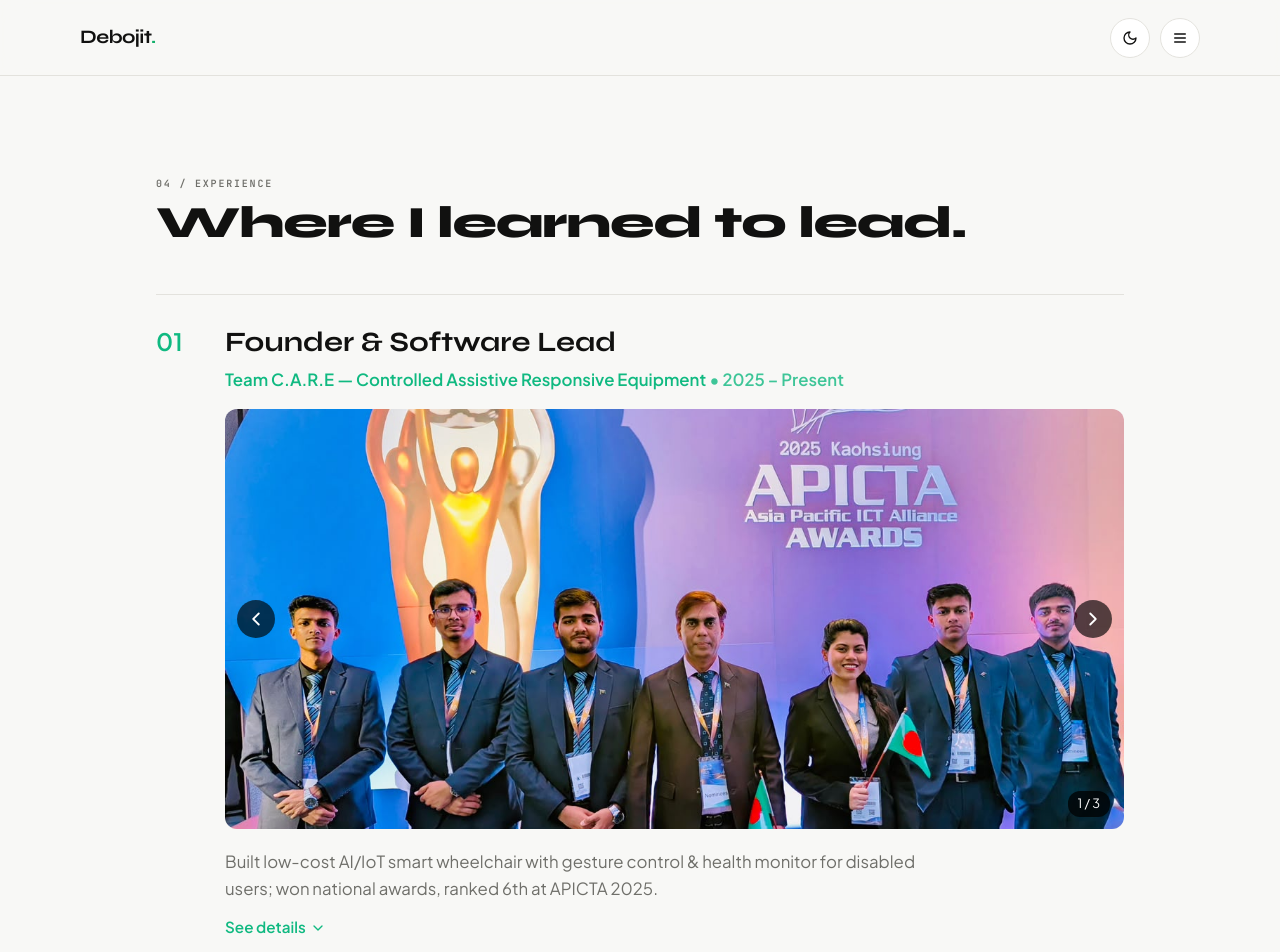
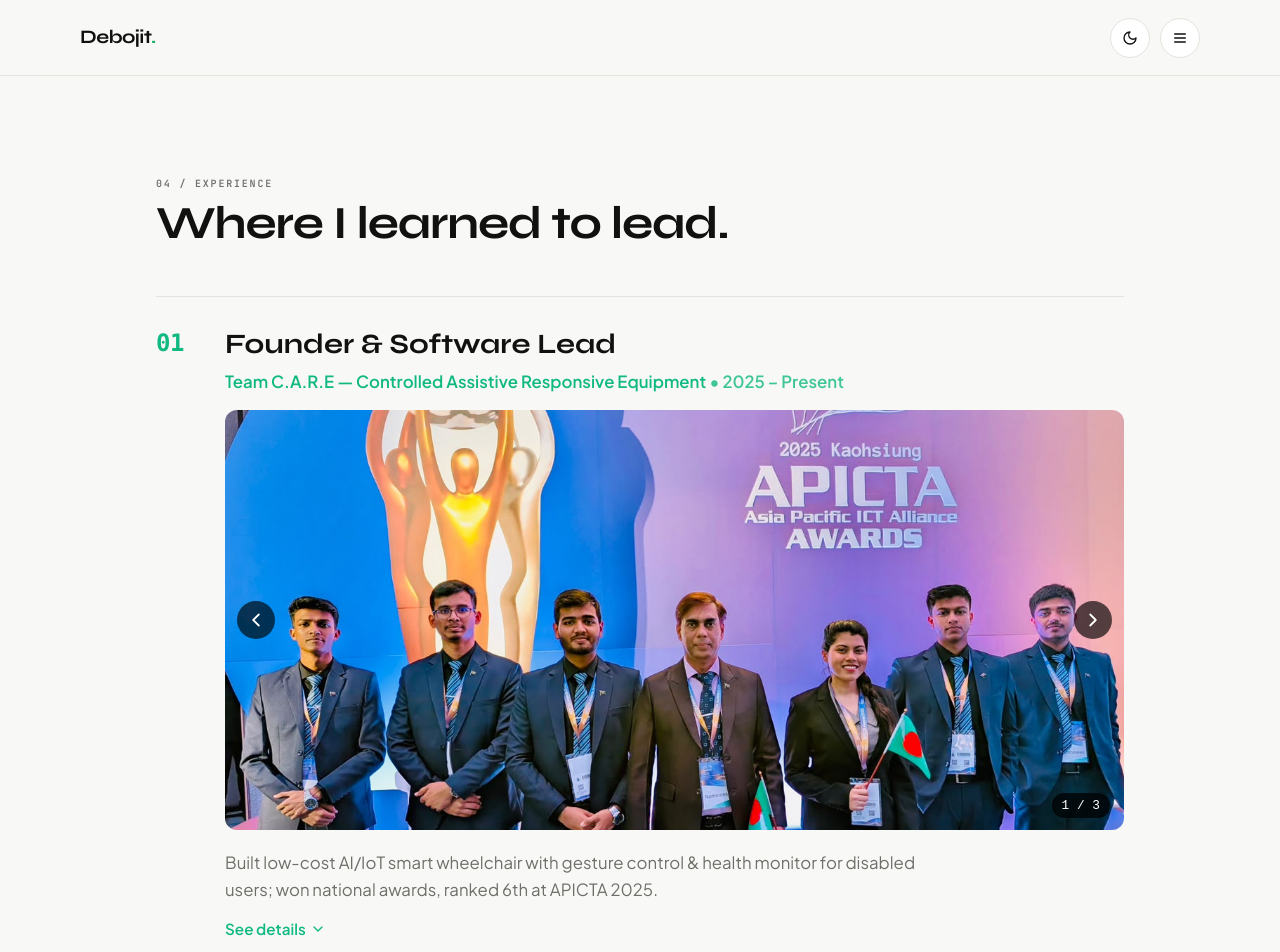
Before and after one commit to debojitsahajit09/my-portfolio, a Next.js app in the folder extracted/: page /experience in a window 1280 px wide. Shown: the top 952 px of the page. Built offline with nearby package versions, Linux system fonts and the light colour scheme.

Commit message:
Refactor comments and header styles in page.tsx

```diff
--- a/extracted/app/experience/page.tsx
+++ b/extracted/app/experience/page.tsx
@@ -42,15 +42,13 @@
   return (
     <main className="section">
       <div className="wrap" style={{ maxWidth: "1000px", margin: "0 auto", padding: "0 1rem" }}>
-        {/* হেডার অংশটি এখন সবার উপরে ফুল-উইডথে থাকবে */}
+        {/* হেডার অংশ: সাইজ মূল স্টাইলেই রাখা হয়েছে */}
         <div style={{ marginBottom: "3rem" }}>
           <div className="eyebrow">04 / EXPERIENCE</div>
-          <h1 className="title" style={{ fontSize: "2.8rem", fontWeight: "800", marginTop: "0.5rem" }}>
-            Where I learned to lead.
-          </h1>
+          <h1 className="title">Where I learned to lead.</h1>
         </div>
 
-        {/* এক্সপেরিয়েন্স কার্ডসমূহ হেডার এর নিচে সিরিয়ালে থাকবে */}
+        {/* এক্সপেরিয়েন্স কার্ডসমূহ */}
         <div className="rows" style={{ display: "flex", flexDirection: "column", gap: "3rem" }}>
           {experiences.map((e, i) => {
             const currentImgIndex = imageIndices[i] || 0;
@@ -67,7 +65,7 @@
                   gap: "1.5rem",
                 }}
               >
-                {/* সবুজ সিরিয়াল নাম্বার */}
+                {/* রোবোটিক্স/টেক টাইপ স্টাইলের সিরিয়াল নাম্বার */}
                 <div
                   style={{
                     fontSize: "1.5rem",
@@ -75,6 +73,8 @@
                     color: "#10b981",
                     minWidth: "45px",
                     paddingTop: "2px",
+                    fontFamily: "ui-monospace, SFMono-Regular, Menlo, Monaco, Consolas, monospace",
+                    letterSpacing: "-0.5px",
                   }}
                 >
                   {String(i + 1).padStart(2, "0")}
@@ -176,6 +176,7 @@
                               fontSize: "0.8rem",
                               padding: "3px 10px",
                               borderRadius: "12px",
+                              fontFamily: "monospace",
                             }}
                           >
                             {currentImgIndex + 1} / {e.images.length}
```
